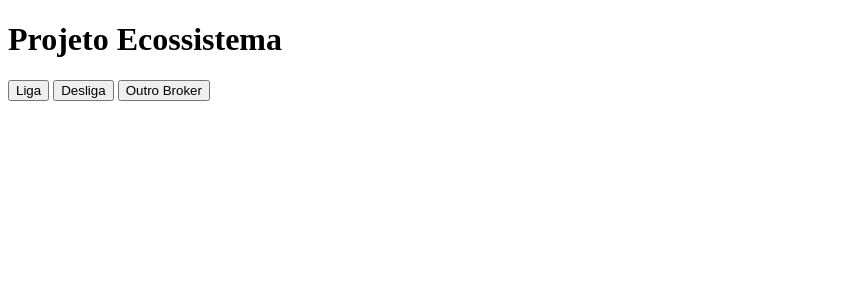
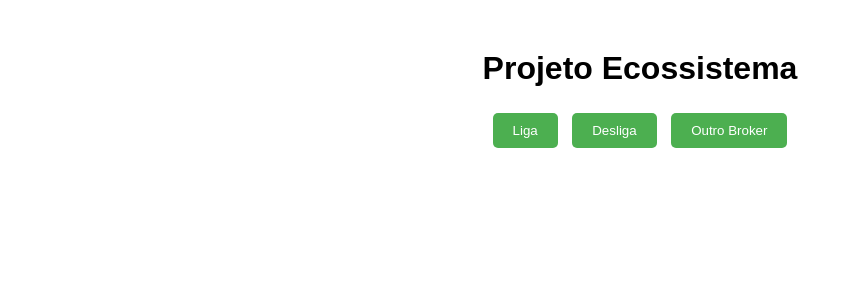
Before and after one commit to jhonbslv/ecossistema_projeto, a Python web app: template templates/index.html in a window 1280 px wide. Shown: the top 300 px of the page, without its empty margins (0-853 px from the left). Run offline with Jinja, Linux system fonts and the light colour scheme; the template is opened without the code that fills it, so the values that code supplies are empty.

Commit message:
css pronto

```diff
--- a/static/css/style.css
+++ b/static/css/style.css
@@ -0,0 +1,19 @@
+body {
+  font-family: Arial, sans-serif;
+  text-align: center;
+  margin-top: 50px;
+}
+
+button {
+  padding: 10px 20px;
+  margin: 5px;
+  border: none;
+  background-color: #4CAF50;
+  color: white;
+  cursor: pointer;
+  border-radius: 5px;
+}
+
+button:hover {
+  opacity: 0.8;
+}
--- a/templates/index.html
+++ b/templates/index.html
@@ -4,6 +4,7 @@
     <meta charset="UTF-8">
     <meta name="viewport" content="width=device-width, initial-scale=1.0">
     <title>Projeto Ecossistema</title>
+    <link rel="stylesheet" href="/static/css/style.css">
 </head>
 <body>
     <h1>Projeto Ecossistema</h1>
```
